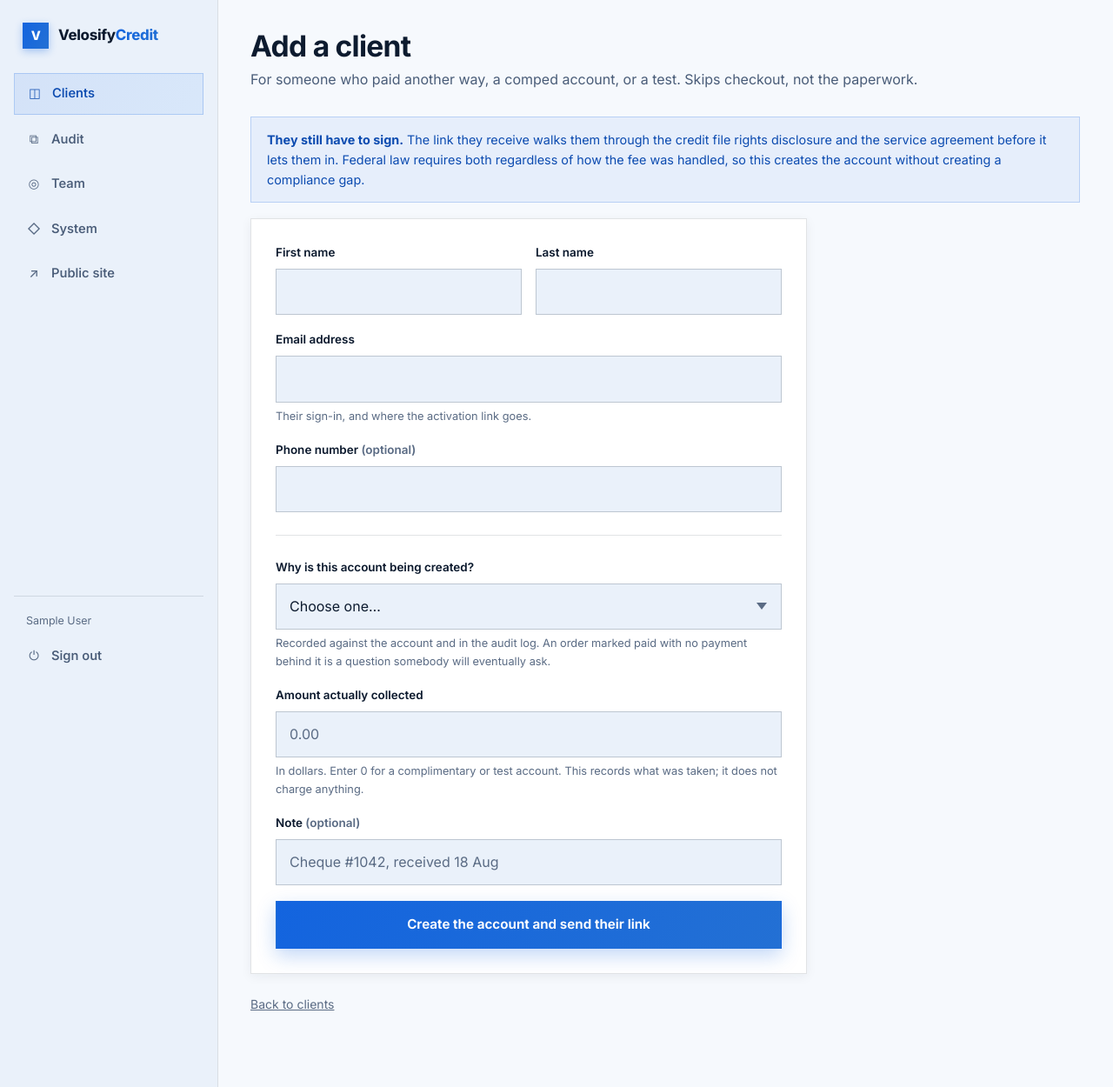
After one commit to velosify/velosify-credit, a Flask app: page /admin/clients/new in a window 1280 px wide. The commit adds this page. Shown: the whole page at 87% size. Run offline with Flask 3, Linux system fonts and the light colour scheme; the visitor is signed in with stand-in values (Sample User, id 1); data comes from the database, SQL or seed files in the repository.

Commit message:
Admins can enroll a client without checkout, paperwork intact

```diff
--- a/app.py
+++ b/app.py
@@ -1072,13 +1072,15 @@ def reset_password_submit(token: str):
               body="Your portal password was reset from the emailed link.",
               created_by="client")
     audit("reset.completed", target_user_id=user_id, conn=conn)
-    clear_failures(conn, "login:email", "")
-    conn.commit()
-
-    row = conn.execute("SELECT * FROM users WHERE id = ?", (user_id,)).fetchone()
+    # Lift any lockout on the way out. Six wrong guesses bars the address for
+    # fifteen minutes, and forgetting a password is exactly what produces
+    # those guesses, so a reset that left the bar in place would look to the
+    # client like the new password not working either.
+    row = conn.execute("SELECT email FROM users WHERE id = ?",
+                       (user_id,)).fetchone()
     if row:
         clear_failures(conn, "login:email", row["email"])
-        conn.commit()
+    conn.commit()
     session.clear()
     flash("Your password has been changed. Sign in with it now.", "success")
     return redirect(url_for("login"))
@@ -1359,6 +1361,17 @@ def admin_clients():
 @app.get("/admin/clients/<int:user_id>")
 @require_admin
 def admin_client_detail(user_id: int):
+    return _client_detail_page(user_id)
+
+
+def _client_detail_page(user_id: int, activation_link: str | None = None,
+                        mail_error: str = ""):
+    """One renderer for the client file.
+
+    Takes the activation link as an argument for the same reason the team page
+    does: when the email cannot be delivered the operator still needs the link,
+    and it only exists in memory for the length of this request.
+    """
     conn = get_db()
     client = row_to_dict(
         conn.execute("SELECT * FROM users WHERE id = ? AND role = 'client'",
@@ -1382,7 +1395,242 @@ def admin_client_detail(user_id: int):
         orders=orders,
         events=events,
         checklist=document_status_for(conn, user_id),
-    )
+        activation_link=activation_link,
+        mail_error=mail_error,
+    )
+
+
+@app.post("/admin/clients/<int:user_id>/resend-activation")
+@require_admin
+def admin_client_resend_activation(user_id: int):
+    """A fresh activation link for a client who never used the first one.
+
+    Not literally a resend: only the hash of the original is stored, so this
+    mints a new link and retires the old one.
+    """
+    actor = current_user()
+    conn = get_db()
+    row = conn.execute("SELECT * FROM users WHERE id = ? AND role = 'client'",
+                       (user_id,)).fetchone()
+    if not row:
+        abort(404)
+    if row["agreement_signed_at"]:
+        flash(f"{row['email']} has already signed and activated. If they can't "
+              f"get in, send them to the password reset page instead.", "error")
+        return redirect(url_for("admin_client_detail", user_id=user_id))
+
+    token = issue_token(conn, user_id, security.CLIENT_ACTIVATE)
+    audit("client.activation_resent", actor=actor, target_user_id=user_id,
+          detail=row["email"], conn=conn)
+    conn.commit()
+
+    link = absolute_url(url_for("activate_client", token=token))
+    if mailer.send_client_activation(row_to_dict(row), link):
+        flash(f"A fresh activation link is on its way to {row['email']}.",
+              "success")
+        return redirect(url_for("admin_client_detail", user_id=user_id))
+    return _client_detail_page(user_id, activation_link=link,
+                               mail_error=mailer.last_error)
+
+
+# ---------------------------------------------------------------------------
+# Enrolling a client by hand
+#
+# For someone who paid by cheque, transfer or in person, for a comped account,
+# and for staff testing. The paywall is skipped; the law is not. A client
+# enrolled this way still has to be given the credit file rights disclosure
+# and still has to sign the agreement, because neither obligation is about how
+# the money arrived. They do that on the activation link, which is also where
+# they choose their own password.
+# ---------------------------------------------------------------------------
+
+ENROLL_REASONS = [
+    ("paid_other", "Paid by another method"),
+    ("comped",     "Complimentary"),
+    ("reenroll",   "Re-enrolling an earlier client"),
+    ("staff_test", "Staff or testing account"),
+]
+ENROLL_REASON_LABELS = dict(ENROLL_REASONS)
+
+
+@app.get("/admin/clients/new")
+@require_admin
+def admin_client_new():
+    return render_template("admin/client_new.html", reasons=ENROLL_REASONS,
+                           form={}, error=None, link=None)
+
+
+@app.post("/admin/clients/new")
+@require_admin
+def admin_client_create():
+    actor = current_user()
+    form = {
+        "first_name": (request.form.get("first_name") or "").strip()[:60],
+        "last_name": (request.form.get("last_name") or "").strip()[:60],
+        "email": normalize_email(request.form.get("email")),
+        "phone": (request.form.get("phone") or "").strip()[:40],
+        "reason": (request.form.get("reason") or "").strip(),
+        "amount": (request.form.get("amount") or "").strip(),
+        "note": (request.form.get("note") or "").strip()[:300],
+    }
+    conn = get_db()
+
+    def fail(message: str):
+        return render_template("admin/client_new.html", reasons=ENROLL_REASONS,
+                               form=form, error=message, link=None), 400
+
+    if not form["first_name"] or not form["last_name"]:
+        return fail("Enter the client's first and last name.")
+    if not valid_email(form["email"]):
+        return fail("That email address doesn't look right.")
+    if form["reason"] not in ENROLL_REASON_LABELS:
+        return fail("Pick a reason. It goes in the record, and the record is "
+                    "the point.")
+
+    existing = conn.execute("SELECT * FROM users WHERE email = ?",
+                            (form["email"],)).fetchone()
+    if existing:
+        if existing["role"] == "admin":
+            return fail(f"{form['email']} is an administrator. Use a separate "
+                        f"address so the two roles stay apart.")
+        if _paid_order(existing["id"]):
+            return fail(f"{form['email']} is already enrolled.")
+
+    # Amount is recorded, not charged. Zero is a legitimate answer for a
+    # comped account and is stored as such rather than as the list price.
+    try:
+        amount_cents = int(round(float(form["amount"] or 0) * 100))
+    except ValueError:
+        return fail("Enter the amount as a number, or 0 if nothing was paid.")
+    if amount_cents < 0:
+        return fail("The amount can't be negative.")
+
+    if existing:
+        user_id = int(existing["id"])
+        conn.execute(
+            "UPDATE users SET first_name = ?, last_name = ?, phone = ? WHERE id = ?",
+            (form["first_name"], form["last_name"], form["phone"], user_id),
+        )
+    else:
+        # Unknown to everyone, including us. The account cannot be signed into
+        # until the client sets a password through the link.
+        cur = conn.execute(
+            "INSERT INTO users (email, password_hash, first_name, last_name, "
+            "phone, role, case_stage, created_at) "
+            "VALUES (?, ?, ?, ?, ?, 'client', 'intake', ?)",
+            (form["email"], hash_password(secrets.token_urlsafe(48)),
+             form["first_name"], form["last_name"], form["phone"], utcnow()),
+        )
+        user_id = int(cur.lastrowid)
+
+    detail = ENROLL_REASON_LABELS[form["reason"]]
+    if form["note"]:
+        detail += f" — {form['note']}"
+    conn.execute(
+        "INSERT INTO orders (user_id, amount_cents, currency, status, "
+        "created_at, paid_at, source, note) "
+        "VALUES (?, ?, ?, 'paid', ?, ?, 'admin', ?)",
+        (user_id, amount_cents, config.CURRENCY, utcnow(), utcnow(), detail),
+    )
+    add_event(conn, user_id,
+              title="Enrollment created",
+              body=f"Enrolled by {actor['email']}. {detail}",
+              stage="intake", created_by=actor["email"])
+    token = issue_token(conn, user_id, security.CLIENT_ACTIVATE)
+    audit("client.enrolled_by_admin", actor=actor, target_user_id=user_id,
+          detail=f"{form['email']} — {detail} — "
+                 f"{money_filter(amount_cents)} recorded", conn=conn)
+    conn.commit()
+
+    client = row_to_dict(conn.execute("SELECT * FROM users WHERE id = ?",
+                                      (user_id,)).fetchone())
+    link = absolute_url(url_for("activate_client", token=token))
+    sent = mailer.send_client_activation(client, link)
+    if sent:
+        flash(f"{form['email']} is enrolled. They have been emailed a link to "
+              f"set a password and sign the agreement.", "success")
+        return redirect(url_for("admin_client_detail", user_id=user_id))
+
+    # Same fallback as an admin invite: the account exists either way, so give
+    # the operator the link rather than leaving them to guess.
+    return render_template("admin/client_new.html", reasons=ENROLL_REASONS,
+                           form={}, error=None, link=link,
+                           link_email=form["email"],
+                           mail_error=mailer.last_error)
+
+
+@app.get("/activate/<token>")
+def activate_client(token: str):
+    """Set a password, read the disclosure, sign the agreement.
+
+    Validity is not checked on GET, so a mail client prefetching the link
+    cannot burn it before the client has read anything.
+    """
+    return render_template("activate.html", token=token, error=None)
+
+
+@app.post("/activate/<token>")
+def activate_client_submit(token: str):
+    password = request.form.get("password") or ""
+    confirm = request.form.get("password_confirm") or ""
+    signature = (request.form.get("signature") or "").strip()
+    conn = get_db()
+
+    def fail(message: str, code: int = 400):
+        return render_template("activate.html", token=token,
+                               error=message), code
+
+    if request.form.get("accept_disclosure") != "yes":
+        return fail("Please confirm you have read your credit file rights. "
+                    "Federal law requires that disclosure before you sign.")
+    if request.form.get("accept_agreement") != "yes":
+        return fail("You'll need to accept the service agreement to continue.")
+    if password != confirm:
+        return fail("Those two passwords don't match.")
+    problem = password_problem(password)
+    if problem:
+        return fail(problem)
+
+    # Check the signature against THIS token's account before burning it, so a
+    # typo does not cost the client their only link.
+    pending = security.peek_token(conn, token, security.CLIENT_ACTIVATE)
+    if pending:
+        who = conn.execute("SELECT first_name, last_name FROM users WHERE id = ?",
+                           (pending,)).fetchone()
+        expected = f"{who['first_name']} {who['last_name']}".strip()
+        if signature.lower() != expected.lower():
+            return fail(f"Type your full name exactly as “{expected}” to sign.")
+
+    user_id = consume_token(conn, token, security.CLIENT_ACTIVATE)
+    if not user_id:
+        return fail("That link has expired or has already been used. Ask us "
+                    "for a new one.", 410)
+
+    conn.execute(
+        "UPDATE users SET password_hash = ?, password_changed_at = ?, "
+        "agreement_signed_at = ?, agreement_name = ?, agreement_ip = ?, "
+        "disclosure_ack_at = ?, email_verified_at = ?, case_stage = 'documents' "
+        "WHERE id = ?",
+        (hash_password(password), utcnow(), utcnow(), signature, client_ip(),
+         utcnow(), utcnow(), user_id),
+    )
+    add_event(conn, user_id, title="Agreement signed",
+              body="Signed electronically when the account was activated.",
+              stage="documents", created_by="client")
+    audit("client.activated", target_user_id=user_id, detail=signature, conn=conn)
+    # A client who was told their account was ready may well have tried to
+    # sign in before opening the link, and six failures bars the address for
+    # fifteen minutes. Clear that here, or activating would appear to have
+    # done nothing.
+    row = conn.execute("SELECT email FROM users WHERE id = ?",
+                       (user_id,)).fetchone()
+    if row:
+        clear_failures(conn, "login:email", row["email"])
+    conn.commit()
+
+    session.clear()
+    flash("You're all set. Sign in and upload your documents.", "success")
+    return redirect(url_for("login"))
 
 
 @app.get("/admin/audit")
--- a/static/css/styles.css
+++ b/static/css/styles.css
@@ -864,6 +864,31 @@ p  { margin: 0 0 1em; }
 .portal-split {
   grid-template-columns: 1.5fr 1fr;
   gap: 24px;
+}
+
+/* Used where an operation half-succeeded and the operator has to act: the
+   account exists, the email did not go. Loud enough not to be scrolled past.
+   ------------------------------------------------------------------------ */
+.notice-strong {
+  border: 1px solid var(--border);
+  border-left: 4px solid var(--warn);
+  background: var(--surface);
+  box-shadow: var(--shadow-sm);
+  padding: 22px 24px;
+  margin-bottom: 22px;
+}
+.notice-strong h3 { font-size: 1.05rem; margin-bottom: 10px; }
+.notice-strong p { font-size: .9rem; color: var(--text-muted); }
+.token-box {
+  background: var(--surface-2);
+  border: 1px solid var(--border);
+  padding: 12px 14px;
+  font-family: ui-monospace, SFMono-Regular, Menlo, monospace;
+  font-size: .82rem;
+  /* A URL is one unbreakable token; without this it widens the page. */
+  overflow-wrap: anywhere;
+  user-select: all;
+  margin-bottom: 10px;
 }
 
 /* --- Portal chrome on a phone -------------------------------------------
--- /dev/null
+++ b/templates/admin/client_new.html
@@ -0,0 +1,116 @@
+{% extends "base_app.html" %}
+{% block title %}Add a client | {{ cfg.BRAND_NAME }} admin{% endblock %}
+
+{% block body %}
+<div class="page-head">
+  <h1>Add a client</h1>
+  <p class="muted mb-0">
+    For someone who paid another way, a comped account, or a test. Skips
+    checkout, not the paperwork.
+  </p>
+</div>
+
+{% if link %}
+  {#  Same fallback as an admin invite. The account exists whether or not the
+      email went out, so hand over the link rather than leaving the operator
+      to wonder. #}
+  <div class="notice-strong">
+    <h3>Enrolled, but the email didn't go out</h3>
+    <p>
+      <strong>{{ link_email }}</strong> is set up and the enrollment is
+      recorded. We could not deliver their activation email
+      {% if mail_error %}({{ mail_error }}){% endif %}.
+      Send them this link instead. It works exactly like the emailed one.
+    </p>
+    <p class="strong">
+      Treat it like a password. Whoever opens it sets the password on that
+      account.
+    </p>
+    <div class="token-box">{{ link }}</div>
+    <p class="small faint mb-0">
+      This is the only time it is shown. Leave this page and you will need to
+      resend from their file.
+    </p>
+  </div>
+{% endif %}
+
+{% if error %}<div class="alert alert-error">{{ error }}</div>{% endif %}
+
+<div class="alert alert-info">
+  <strong>They still have to sign.</strong> The link they receive walks them
+  through the credit file rights disclosure and the service agreement before
+  it lets them in. Federal law requires both regardless of how the fee was
+  handled, so this creates the account without creating a compliance gap.
+</div>
+
+<form method="post" action="{{ url_for('admin_client_create') }}"
+      data-guard class="card" style="max-width:640px">
+  {{ csrf_field() }}
+
+  <div class="field-row">
+    <div class="field">
+      <label for="first_name">First name</label>
+      <input class="input" id="first_name" name="first_name" required
+             value="{{ form.first_name or '' }}">
+    </div>
+    <div class="field">
+      <label for="last_name">Last name</label>
+      <input class="input" id="last_name" name="last_name" required
+             value="{{ form.last_name or '' }}">
+    </div>
+  </div>
+
+  <div class="field">
+    <label for="email">Email address</label>
+    <input class="input" id="email" name="email" type="email" required
+           value="{{ form.email or '' }}">
+    <div class="hint">Their sign-in, and where the activation link goes.</div>
+  </div>
+
+  <div class="field">
+    <label for="phone">Phone number <span class="faint">(optional)</span></label>
+    <input class="input" id="phone" name="phone" type="tel"
+           value="{{ form.phone or '' }}">
+  </div>
+
+  <hr style="border:0;border-top:1px solid var(--border);margin:26px 0">
+
+  <div class="field">
+    <label for="reason">Why is this account being created?</label>
+    <select class="select" id="reason" name="reason" required>
+      <option value="">Choose one…</option>
+      {% for key, label in reasons %}
+        <option value="{{ key }}" {{ 'selected' if form.reason == key }}>{{ label }}</option>
+      {% endfor %}
+    </select>
+    <div class="hint">
+      Recorded against the account and in the audit log. An order marked paid
+      with no payment behind it is a question somebody will eventually ask.
+    </div>
+  </div>
+
+  <div class="field">
+    <label for="amount">Amount actually collected</label>
+    <input class="input" id="amount" name="amount" type="number" step="0.01"
+           min="0" placeholder="0.00" value="{{ form.amount or '' }}">
+    <div class="hint">
+      In dollars. Enter 0 for a complimentary or test account. This records
+      what was taken; it does not charge anything.
+    </div>
+  </div>
+
+  <div class="field">
+    <label for="note">Note <span class="faint">(optional)</span></label>
+    <input class="input" id="note" name="note" maxlength="300"
+           placeholder="Cheque #1042, received 18 Aug"
+           value="{{ form.note or '' }}">
+  </div>
+
+  <button class="btn btn-primary btn-block" type="submit"
+          data-busy="Creating…">Create the account and send their link</button>
+</form>
+
+<p class="small faint mt-2" style="max-width:640px">
+  <a href="{{ url_for('admin_clients') }}" style="text-decoration:underline">Back to clients</a>
+</p>
+{% endblock %}
```
Also changed, not shown: db.py (+8 -1 lines), mailer.py (+25 -0 lines), security.py (+24 -1 lines), templates/activate.html (added, +120 -0 lines), templates/admin/client_detail.html (+48 -0 lines), templates/admin/clients.html (+7 -4 lines).
